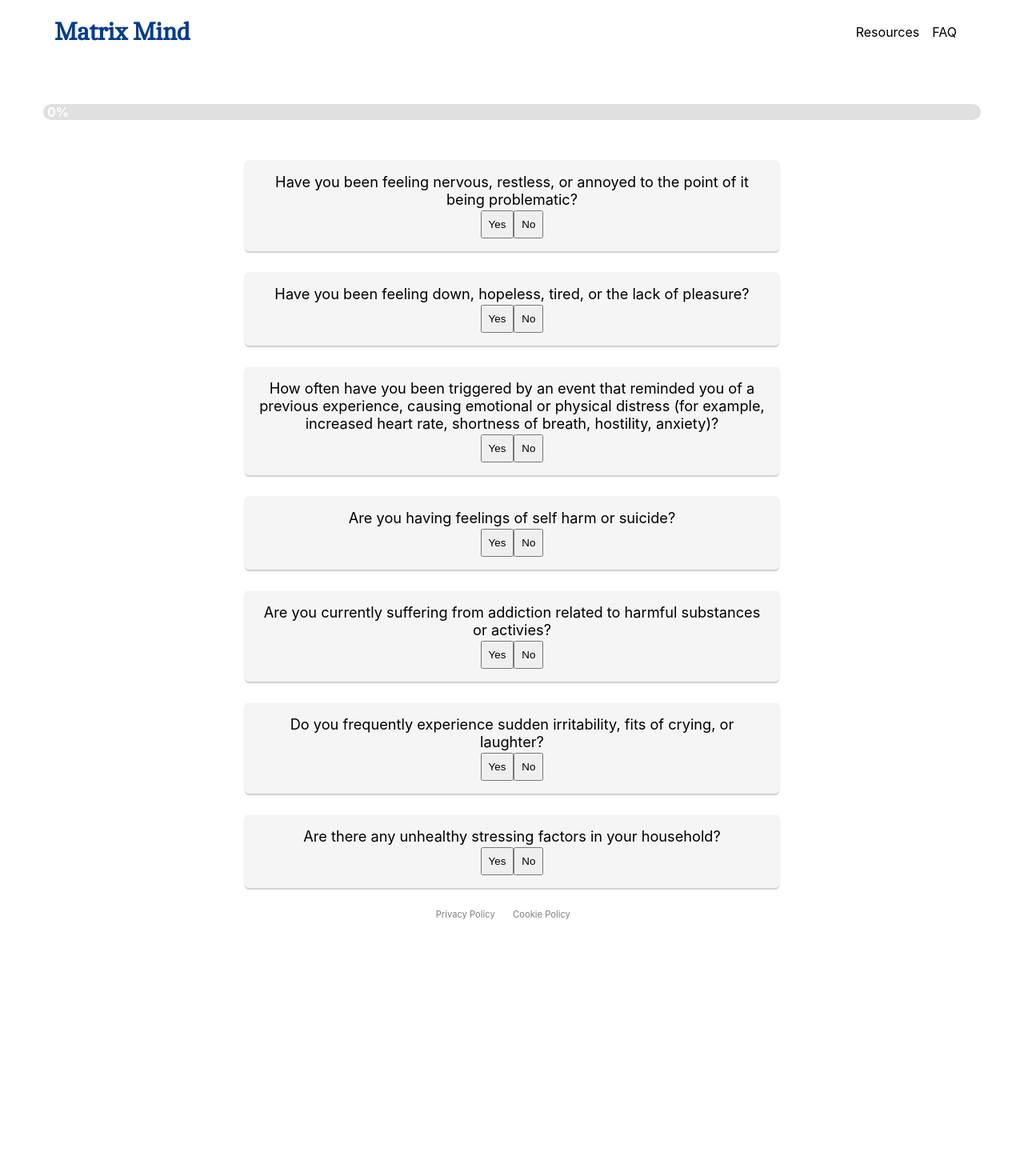
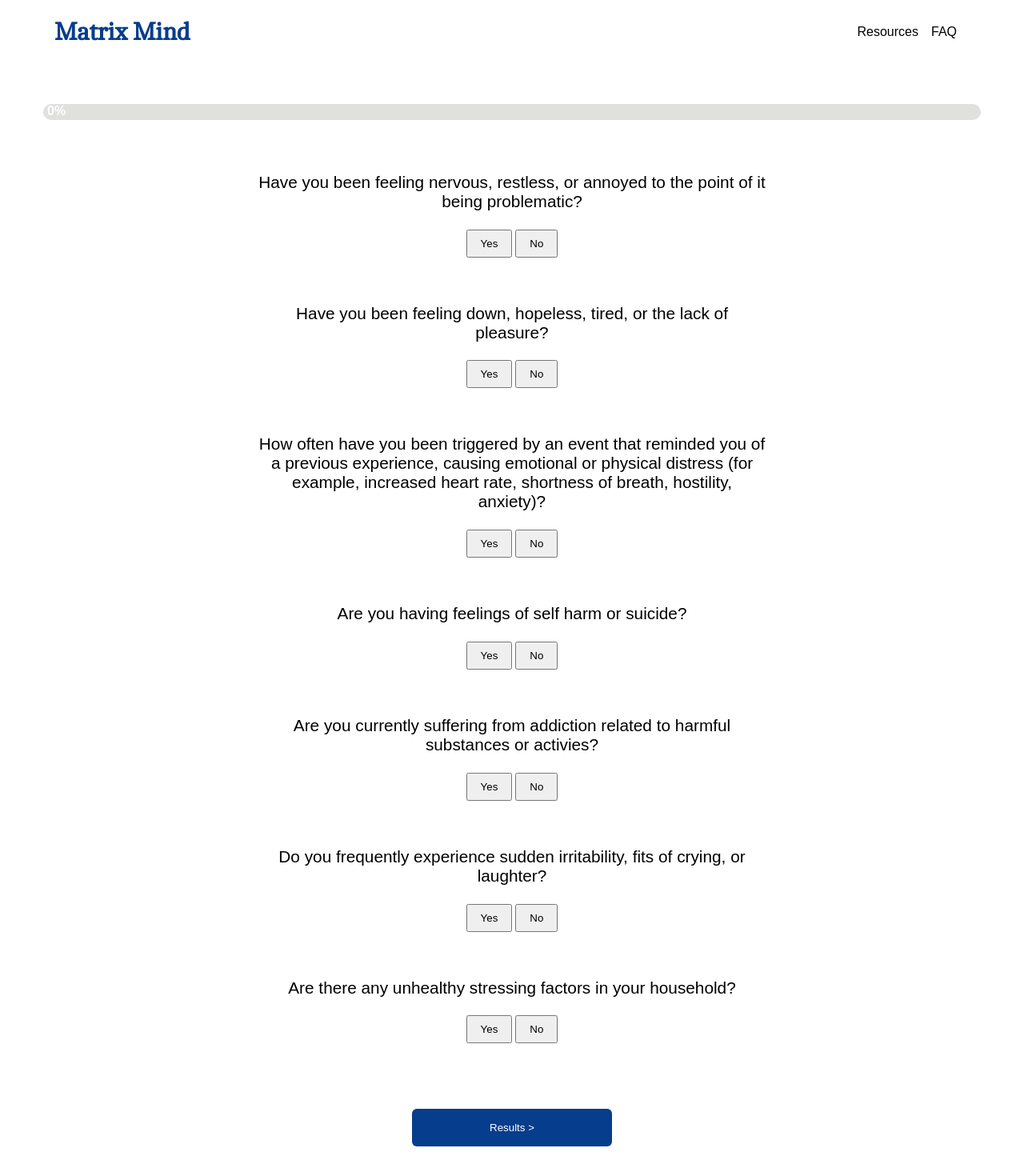
Before and after one commit to colathro/healthtech-hack, a React (Create React App) app: page /questionnaire in a window 1280 px wide. Shown: the top 1470 px of the page at 80% size. Before the commit the page ends 1154 px from the top, so only its background shows below. Built offline with nearby package versions, Linux system fonts and the light colour scheme.

Commit message:
questions

```diff
--- a/src/components/ProgressBar/ProgressBar.js
+++ b/src/components/ProgressBar/ProgressBar.js
@@ -7,26 +7,26 @@ const ProgressBar = (props) => {
     height: 20,
     backgroundColor: "#e0e0de",
     borderRadius: 50,
-      margin: 50
-    }
+    margin: 50,
+  };
 
   const fillerStyles = {
-      height: '100%',
+    height: "100%",
     width: `${completed}%`,
     backgroundColor: bgcolor,
-      borderRadius: 'inherit',
-      textAlign: 'right'
-    }
+    borderRadius: "inherit",
+    textAlign: "right",
+  };
 
   const labelStyles = {
     padding: 5,
-      color: 'white',
-      fontWeight: 'bold'
-    }
+    color: "white",
+    fontWeight: "bold",
+  };
 
   return (
-      <div style={containerStyles}>
-        <div style={fillerStyles}>
+    <div className="progress" style={containerStyles}>
+      <div className="progress-bar" style={fillerStyles}>
         <span style={labelStyles}>{`${completed}%`}</span>
       </div>
     </div>
--- a/src/components/Question/Question.css
+++ b/src/components/Question/Question.css
@@ -1,17 +1,22 @@
 .question {
-  background-color: rgba(0, 0, 0, 0.04);
   width: 50%;
   padding: 16px;
   border-radius: 5px;
   margin-bottom: 1em;
-  box-shadow: 0 2px 2px 0 rgba(0, 0, 0, 0.2);
   transition: 0.5s;
+  background-color: white;
 }
 
 .question-txt {
-  font-size: 0.7em;
+  font-size: 0.8em;
+  margin-bottom: 1em;
 }
 
 .question-button {
-  padding: 8px;
+  padding: 8px 16px;
+  margin-left: 2px;
+  margin-right: 2px;
 }
+
+.person {
+}
--- a/src/components/Questionnaire/Questionnaire.css
+++ b/src/components/Questionnaire/Questionnaire.css
@@ -9,3 +9,27 @@
   justify-content: center;
   font-size: calc(10px + 2vmin);
 }
+
+.progress {
+  position: -webkit-sticky;
+  position: sticky;
+  top: 20px;
+}
+
+.progress-bar {
+  transition: 1s;
+}
+
+.results-button {
+  width: 250px;
+  padding: 16px 8px;
+  border-radius: 6px;
+  margin: 3em;
+  background-color: #063d8c;
+  color: white;
+  font-variant: normal;
+  font-style: normal;
+  text-decoration: none;
+  cursor: pointer;
+  border: none;
+}
--- a/src/components/Questionnaire/Questionnaire.js
+++ b/src/components/Questionnaire/Questionnaire.js
@@ -1,10 +1,16 @@
 import ProgressBar from "../ProgressBar/ProgressBar";
+import { useNavigate } from "react-router-dom";
 import "./Questionnaire.css";
 import { observer } from "mobx-react";
 import questionnaireState from "../../state/QuestionnaireState";
 import Question from "../Question/Question";
 
 const Questionnaire = observer(() => {
+  let navigate = useNavigate();
+
+  const results = () => {
+    navigate("/results");
+  };
   return (
     <div className="questionnaire-page">
       <ProgressBar
@@ -43,6 +49,9 @@ const Questionnaire = observer(() => {
           return questionsToRender;
         })}
       </div>
+      <button className="results-button" onClick={results}>
+        Results >
+      </button>
     </div>
   );
 });
--- a/src/index.css
+++ b/src/index.css
@@ -3,7 +3,7 @@ body {
   flex-direction: column;
   margin: 0;
   min-height: 100vh;
-  font-family: "Inter", sans-serif;
+  font-family: "Cabin", sans-serif;
   -webkit-font-smoothing: antialiased;
   -moz-osx-font-smoothing: grayscale;
 }
```
Also changed, not shown: public/designs/bubbles.svg (added), public/humans/person.svg (added). Lines whose indentation alone changed are shown as unchanged.
